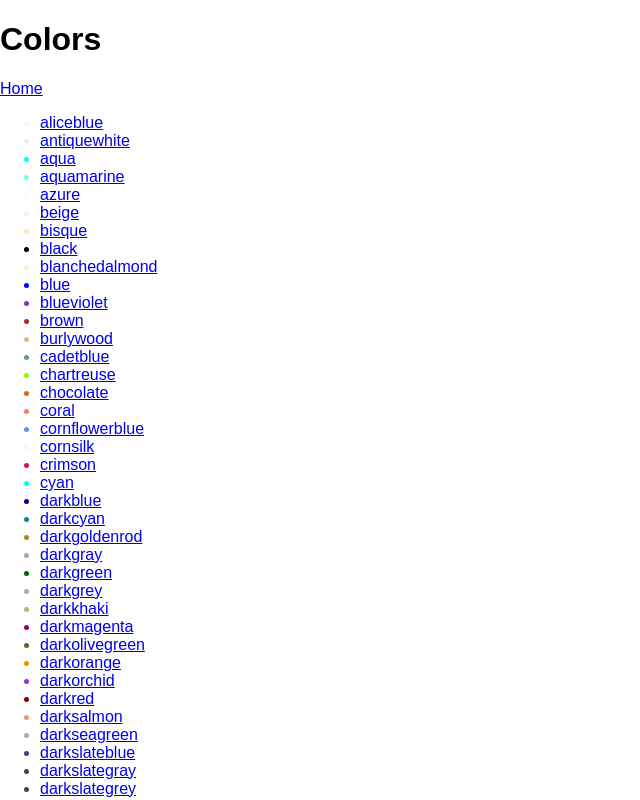
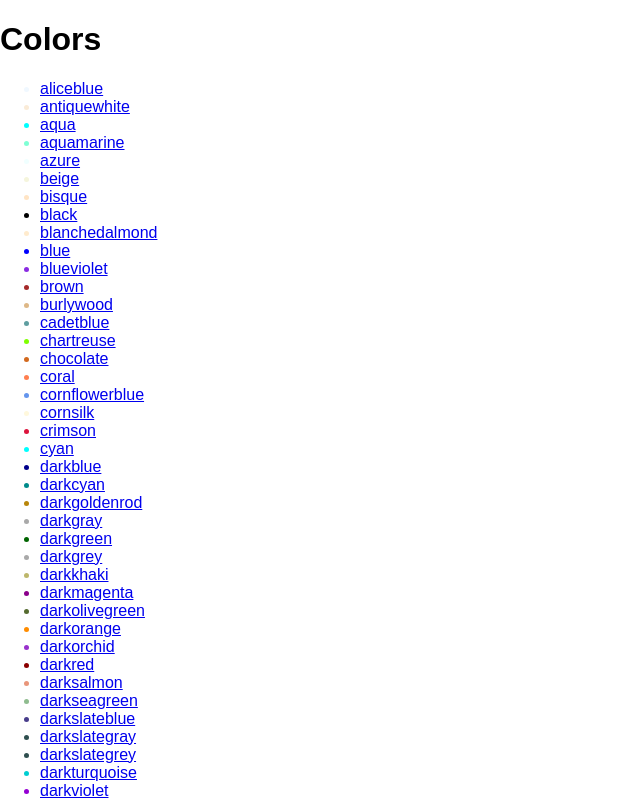
Before and after one commit to lymalley/react-colors, a React (Create React App) app: page /colors in a window 1280 px wide. Shown: the top 800 px of the page, without its empty margins (0-640 px from the left). Built offline with nearby package versions, Linux system fonts and the light colour scheme; what buzzwords, fortune-cookie, starwars-names would draw is missing.

Commit message:
added todos

```diff
--- a/src/pages/buzzwords/index.js
+++ b/src/pages/buzzwords/index.js
@@ -9,7 +9,7 @@ const Buzzwords = props => {
   return (
     <div>
       <h1>Buzzwords</h1>
-      <Link to="/">Home</Link>
+      {/* TODO: Provide a link that sends the user to the home page/menu. */}
       <ul>{map(li, words)}</ul>
     </div>
   )
--- a/src/pages/colors/index.js
+++ b/src/pages/colors/index.js
@@ -15,7 +15,7 @@ const Colors = () => {
   return (
     <div>
       <h1>Colors</h1>
-      <Link to="/">Home</Link>
+      {/* TODO: Provide a link that sends the user to the home page/menu. */}
       <ul>{map(li, colors)}</ul>
     </div>
   )
--- a/src/pages/cookies/index.js
+++ b/src/pages/cookies/index.js
@@ -11,7 +11,7 @@ const Cookies = props => {
   return (
     <div>
       <h1>Cookies</h1>
-      <Link to="/">Home</Link>
+      {/* TODO: Provide a link that sends the user to the home page/menu. */}
       <ul>{map(li, cookies)}</ul>
     </div>
   )
--- a/src/pages/starwars/index.js
+++ b/src/pages/starwars/index.js
@@ -16,7 +16,7 @@ const StarWars = props => {
   return (
     <div>
       <h1>Star Wars Character Names</h1>
-      <Link to="/">Home</Link>
+      {/* TODO: Provide a link that sends the user to the home page/menu. */}
       <ul>{map(li, starwarsnames)}</ul>
     </div>
   )
```
